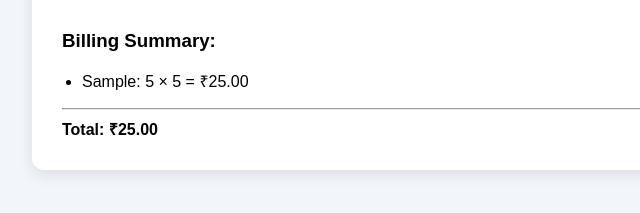
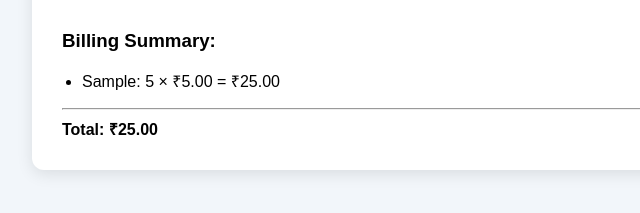
Before and after one commit to Rajdeep019/billing-app, a plain HTML site: page index.html in a window 1280 px wide. Both pictures are taken after typing "Sample", "5", "5" into the empty fields and a click on the button "Calculate Total". Shown: the part 331-544 px from the top of the page, 228-868 px from the left. Drawn offline with Linux system fonts and the light colour scheme.

Commit message:
change upol

```diff
--- a/index.html
+++ b/index.html
@@ -94,7 +94,7 @@
 <body>
 
   <div class="container">
-    <h2>Quotation </h2>
+    <h2>Quotation</h2>
 
     <div class="controls">
       <label for="usdRate">USD Rate (₹ → $):</label>
@@ -126,8 +126,8 @@
       div.className = 'field-group';
       div.innerHTML = `
         <input type="text" placeholder="Label" />
-        <input type="number" placeholder="Value 1" />
-        <input type="number" placeholder="Value 2" />
+        <input type="number" placeholder="Quantity" />
+        <input type="number" placeholder="Price (INR)" />
       `;
       container.appendChild(div);
     }
@@ -144,17 +144,18 @@
       for (let i = 0; i < groups.length; i++) {
         const inputs = groups[i].getElementsByTagName('input');
         const label = inputs[0].value || `Item ${i + 1}`;
-        const val1 = parseFloat(inputs[1].value) || 0;
-        const val2 = parseFloat(inputs[2].value) || 0;
-        const subtotalINR = val1 * val2;
-        const subtotalUSD = subtotalINR / rate;
+        const quantity = parseFloat(inputs[1].value) || 0;
+        const priceINR = parseFloat(inputs[2].value) || 0;
+        const priceUSD = priceINR / rate;
+        const subtotalINR = quantity * priceINR;
+        const subtotalUSD = quantity * priceUSD;
 
         totalINR += subtotalINR;
 
         if (currencyMode === "INR") {
-          output += `<li>${label}: ${val1} × ${val2} = ₹${subtotalINR.toFixed(2)}</li>`;
+          output += `<li>${label}: ${quantity} × ₹${priceINR.toFixed(2)} = ₹${subtotalINR.toFixed(2)}</li>`;
         } else {
-          output += `<li>${label}: ${val1} × ${val2} = $${subtotalUSD.toFixed(2)}</li>`;
+          output += `<li>${label}: ${quantity} × $${priceUSD.toFixed(2)} = $${subtotalUSD.toFixed(2)}</li>`;
         }
       }
 
```
